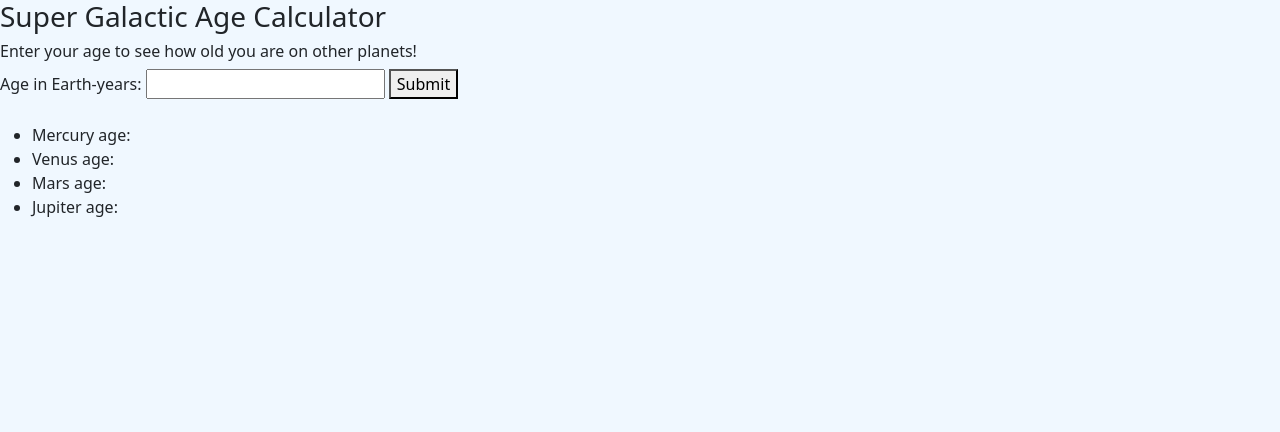
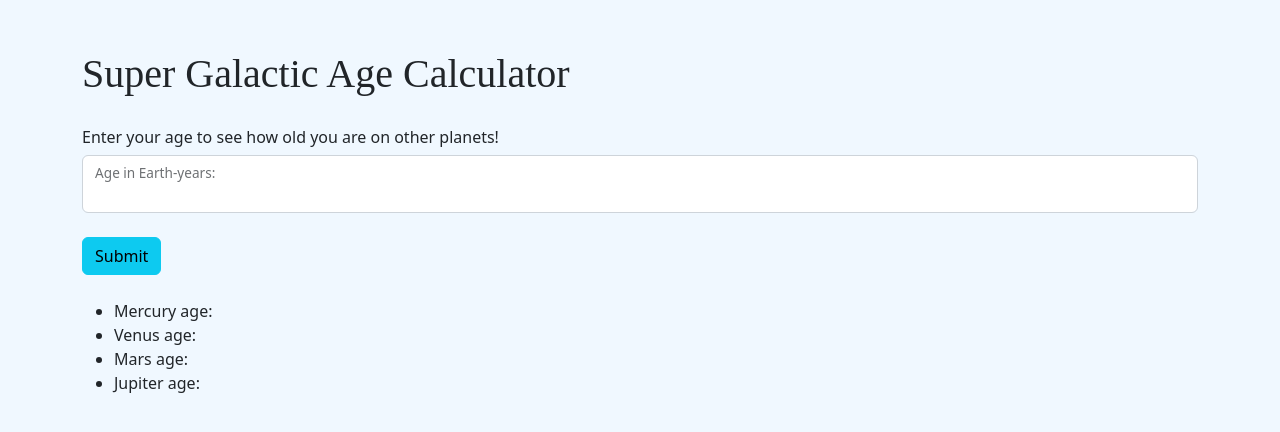
Before and after one commit to gareth-24/super-galactic-age-calculator, a website built with webpack: page src/index.html in a window 1280 px wide. Built offline with nearby package versions, Linux system fonts and the light colour scheme.

Commit message:
Add bootstrap and css styling elements.

```diff
--- a/src/css/styles.css
+++ b/src/css/styles.css
@@ -1,3 +1,10 @@
 body {
   background-color: aliceblue;
+  margin-top: 30px;
+  padding: 20px;
 }
+
+h1  {
+  margin-bottom: 30px;
+  font-family: "copperplate";
+}
--- a/src/index.html
+++ b/src/index.html
@@ -3,14 +3,13 @@
 <head>
   <title>Super Galactic Age Calculator</title>
 </head>
-<body>
-  <h3>Super Galactic Age Calculator</h3>
+<body class="container">
+  <h1>Super Galactic Age Calculator</h1>
   <h6>Enter your age to see how old you are on other planets!</h6>
-  <form id="age-calculator-form">
-    <label for="user-age">Age in Earth-years:</label>
-    <input id="user-age" type="number" required>
-
-    <button type="submit">Submit</button>
+  <form id="age-calculator-form" class="form-floating">
+    <input id="user-age" class="form-control" type="number" required>
+    <label for="user-age">Age in Earth-years:</label><br>
+    <button type="submit" class="btn btn-info">Submit</button>
   </form><br>
   <div id="response" class="hidden">
     <ul>
```
